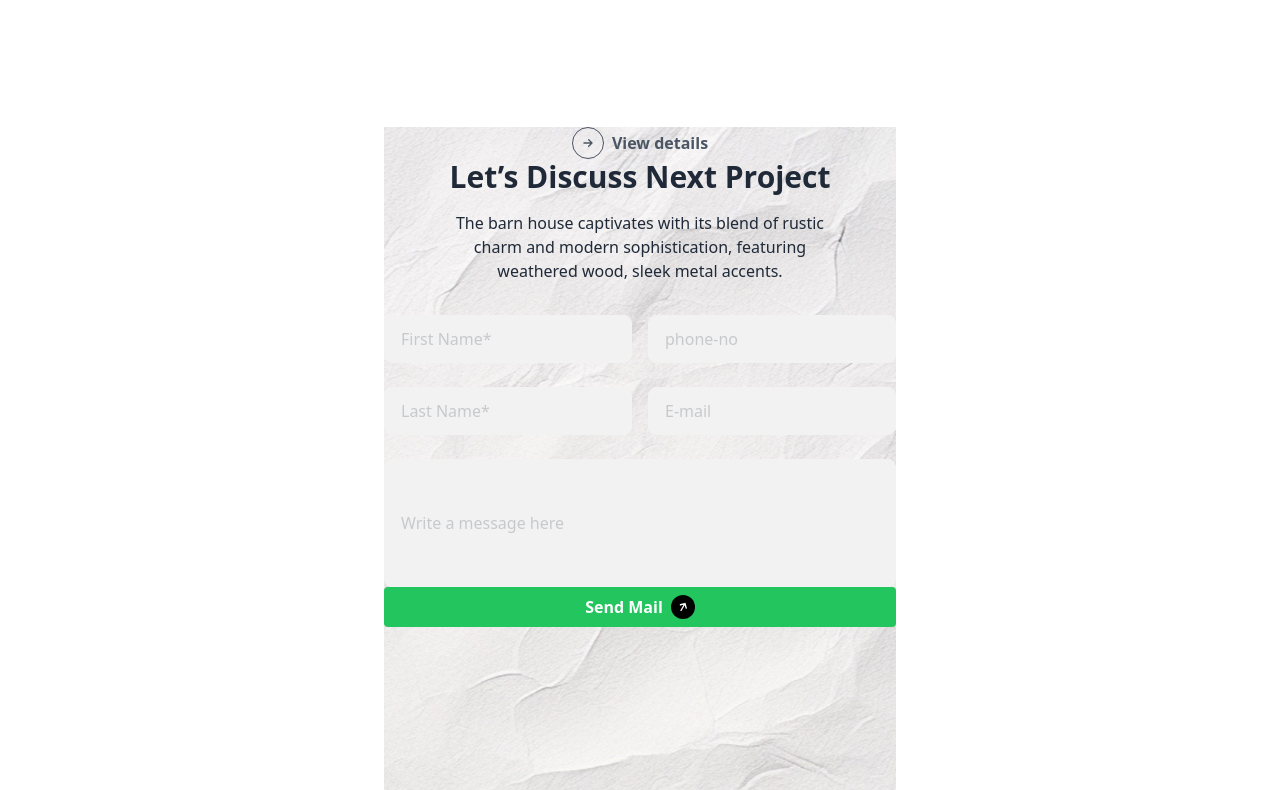
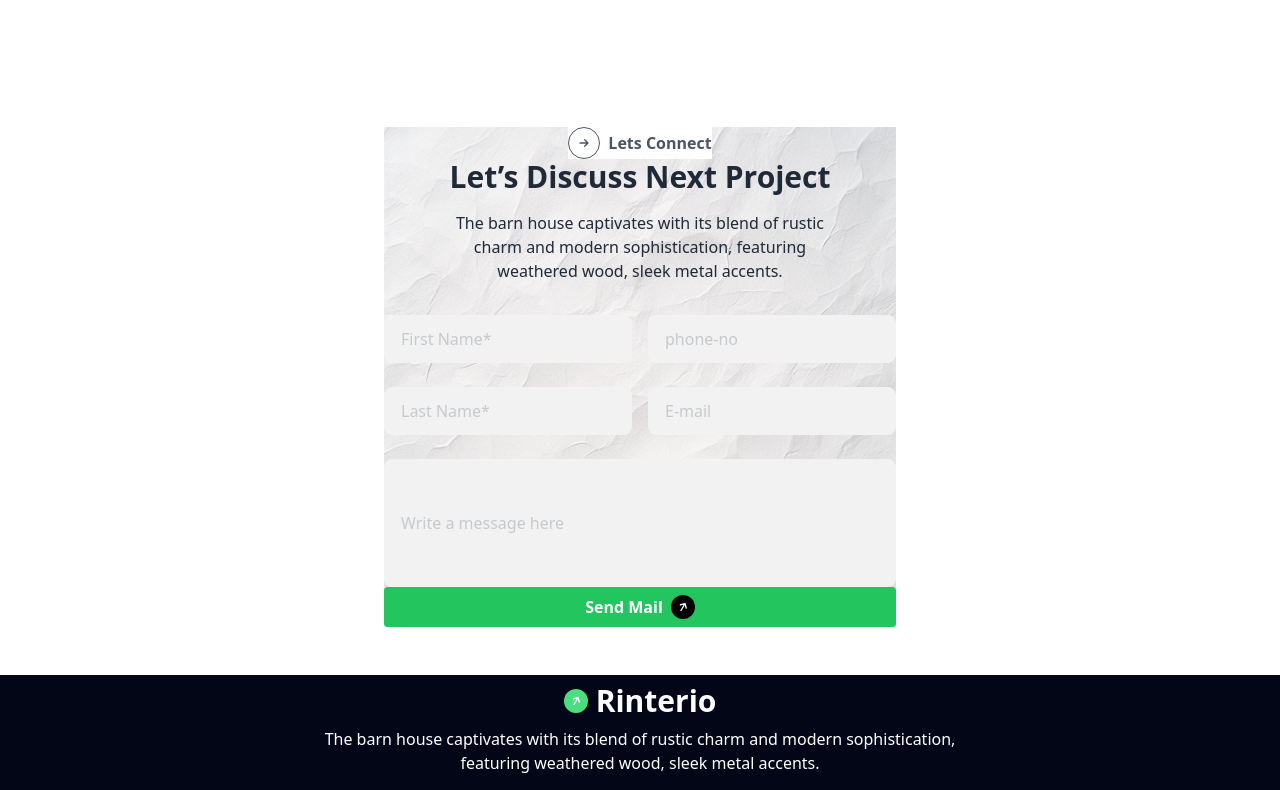
Before and after one commit to SammamCodes/solve-the-assaignment-3, a plain HTML site: page index.html in a window 1280 px wide. Shown: the part 5980-6770 px from the top of the page. Drawn offline with nearby package versions, Linux system fonts and the light colour scheme.

Commit message:
Commit message describing the changes

```diff
--- a/index.html
+++ b/index.html
@@ -422,16 +422,16 @@ The barn house captivates with its  blend of rustic charm and modern.</p>
 
 <!-- some text ekhane lekha hobe  -->
  <!-- Container for Centering and Responsive Design -->
- <section class="z-50 bg-center bg-no-repeat  min-h-screen " style="background-image: url('bg.jpg')  ">
+ <section class="z-50 bg-center bg-no-repeat  bg-cover " style="background-image: url('bg.jpg')  ">
   <div class="relative flex flex-col items-center justify-center mt-[680px] mx-auto max-w-md px-4 ">
     <!-- Heading -->
-    <div class="flex justify-center md:justify-start items-center font-bold text-gray-600">
+    <div class="flex justify-center md:justify-start items-center font-bold text-gray-600 bg-white " >
       <div class="mr-2 w-8 h-8 flex items-center justify-center rounded-full border border-gray-600">
         <svg class="w-4 h-4 text-gray-600 rotate-[180*2deg]" fill="none" stroke="currentColor" viewBox="0 0 24 24" xmlns="http://www.w3.org/2000/svg">
           <path stroke-linecap="round" stroke-linejoin="round" stroke-width="2" d="M13 7l5 5m0 0l-5 5m5-5H6"></path>
         </svg>
       </div>
-      <span>View details</span>
+      <span >Lets Connect</span>
     </div>
 
     <h1 class="font-bold text-2xl text-center mb-4 sm:text-3xl">
```
